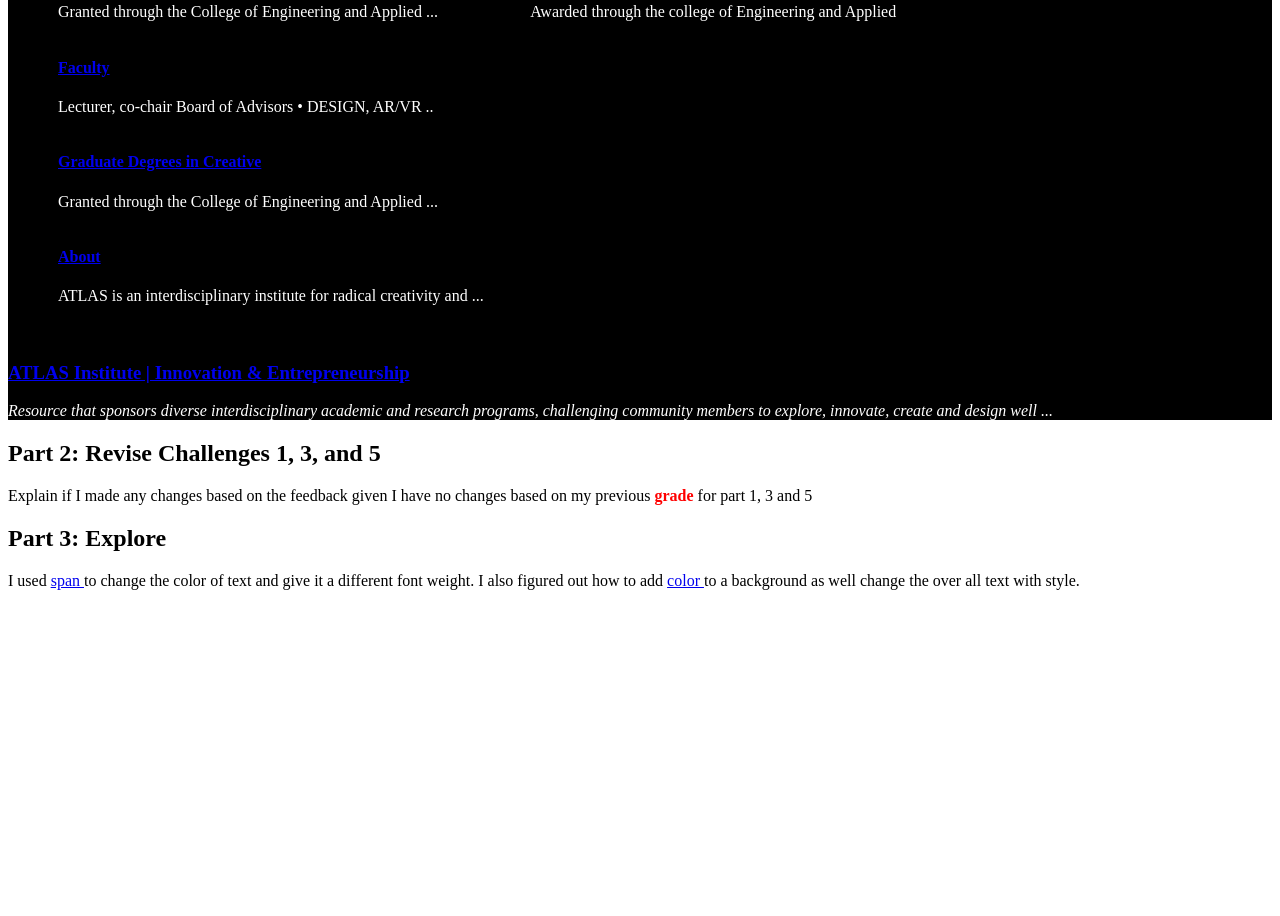
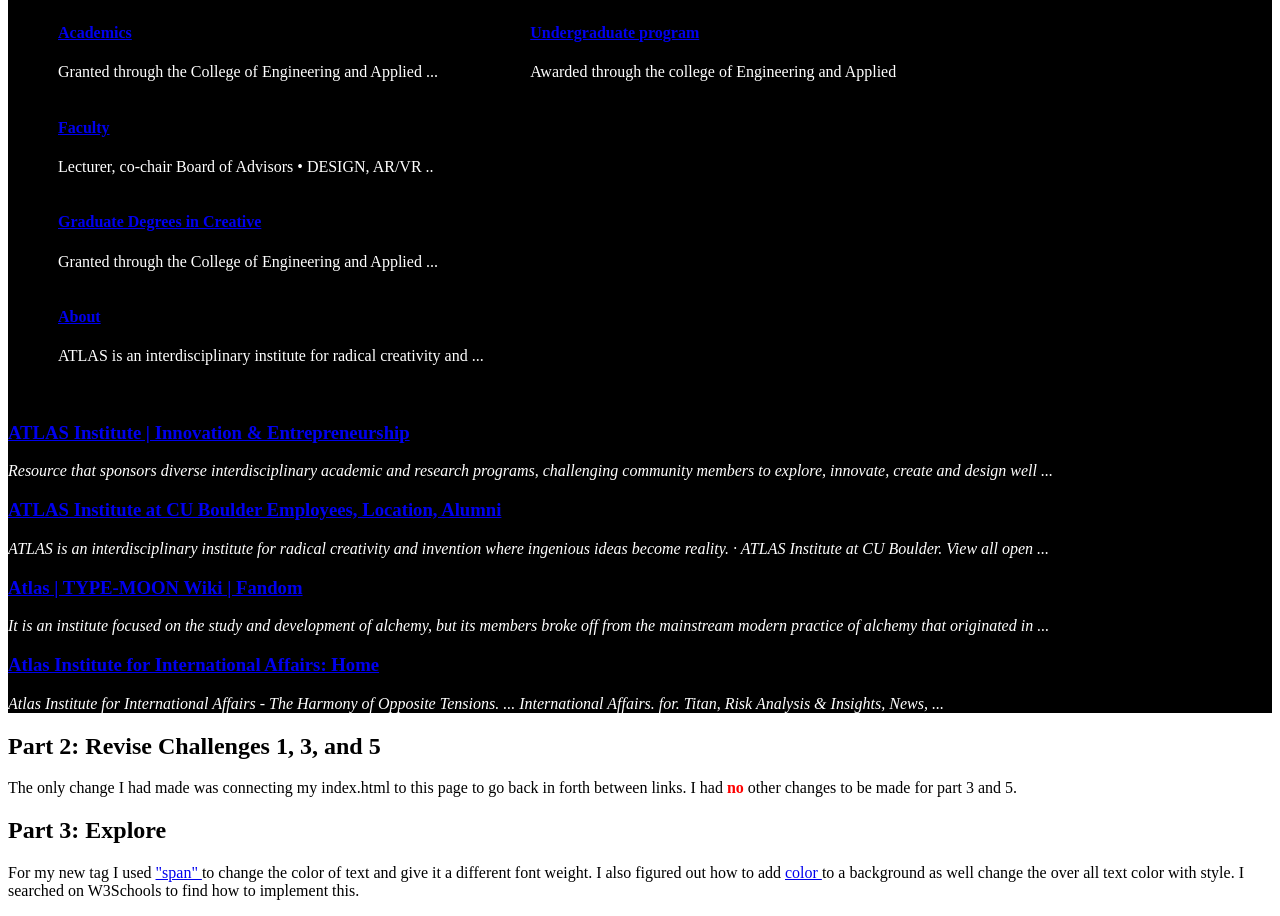
Before and after one commit to Acturnup/Acturnup.github.io, a plain HTML site: page Week 5/assignment5.html in a window 1280 px wide. Shown: the part 778-1694 px from the top of the page. Before the commit the page ends 1384 px from the top, so only its background shows below. Drawn offline with Linux system fonts and the light colour scheme.

Commit message:
Web 5 Assignment

```diff
--- a/Week 5/assignment5.html
+++ b/Week 5/assignment5.html
@@ -35,6 +35,7 @@
     }
 </style>
 </head>
+<h1> Week 5 Web assignment</h1>
 <div>
 <h2>Challenge 2: Build a Chessboard</h2>
 
@@ -123,7 +124,7 @@
 </div>
 <div class="div-1">
   <h2> Challenge 4: A Google Search Page </h2>
-  <h5><em> Number of results: 2 Total </em></h5>
+  <h5><em> Number of results: 5 Total </em></h5>
   <h5> https://www.colorado.edu/ > <span style="color:gray;font-weight:normal">atlas</span> </h5>
   <a href="https://www.colorado.edu/atlas/"> <h3 class="">ATLAS Institute | University of Colorado Boulder</h3> </a>
   <p><em>Radically interdisciplinary, ATLAS graduate programs nurture ...</em></p>
@@ -150,23 +151,39 @@
       <p>Awarded through the college of Engineering and Applied</p>
   </div>
 </div>
+<div>
 <a href="https://www.colorado.edu/innovate/atlas-institute"> <h3 class="">ATLAS Institute | Innovation & Entrepreneurship</h3> </a>
 <p><em>Resource that sponsors diverse interdisciplinary academic and research programs, challenging community members to explore, innovate, create and design well ...</em></p>
-<!-- Lower section -->
 </div>
 <div>
+  <a href="https://www.linkedin.com/school/atlas-cu-boulder/"> <h3 class="">ATLAS Institute at CU Boulder Employees, Location, Alumni</h3> </a>
+  <p><em>ATLAS is an interdisciplinary institute for radical creativity and invention where ingenious ideas become reality. · ATLAS Institute at CU Boulder. View all open ...</em></p>
+</div>
+<div>
+  <a href="https://typemoon.fandom.com/wiki/Atlas"> <h3 class="">  Atlas | TYPE-MOON Wiki | Fandom</h3> </a>
+  <p><em>It is an institute focused on the study and development of alchemy, but its members broke off from the mainstream modern practice of alchemy that originated in ...</em></p>
+</div>
+<div>
+  <a href="https://www.internationalaffairshouse.org/"> <h3 class=""> Atlas Institute for International Affairs: Home</h3> </a>
+  <p><em>Atlas Institute for International Affairs - The Harmony of Opposite Tensions. ... International Affairs. for. Titan, Risk Analysis & Insights, News, ...</em></p>
+</div>
+</div>
+<!-- Lower section -->
+
+<div>
 <h2> Part 2: Revise Challenges 1, 3, and 5</h2>
-<p> Explain if I made any changes based on the feedback given
-I have no changes based on my previous
-<span style="color:red;font-weight:bold">grade</span> for part 1, 3 and 5
+<p>The only change I had made was connecting my index.html to this page to go back in forth between links.
+  I had
+
+<span style="color:red;font-weight:bold">no</span> other changes to be made for part 3 and 5.
 <p>
 </div>
 
 <div>
 <h2>Part 3: Explore</h2>
-<p>I used <a href="https://www.w3schools.com/TAGS/tryit.asp?filename=tryhtml_span">span </a> to change the color of text and give it a different
+<p>For my new tag I used <a href="https://www.w3schools.com/TAGS/tryit.asp?filename=tryhtml_span">"span" </a> to change the color of text and give it a different
   font weight. I also figured out how to add  <a href="https://blog.hubspot.com/website/change-background-color-html">color </a> to a background as well
-  change the over all text with style.
+  change the over all text color with style. I searched on W3Schools to find how to implement this.
  </p>
 
 </div>
```
Also changed, not shown: assingment4.html (+8 -4 lines), index.html (+3 -0 lines).
